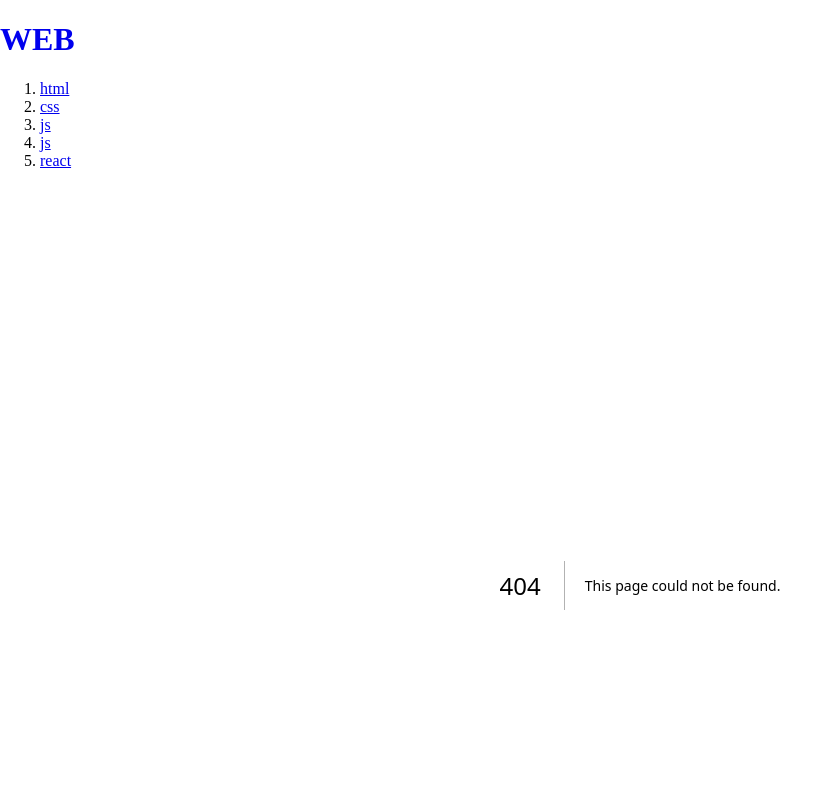
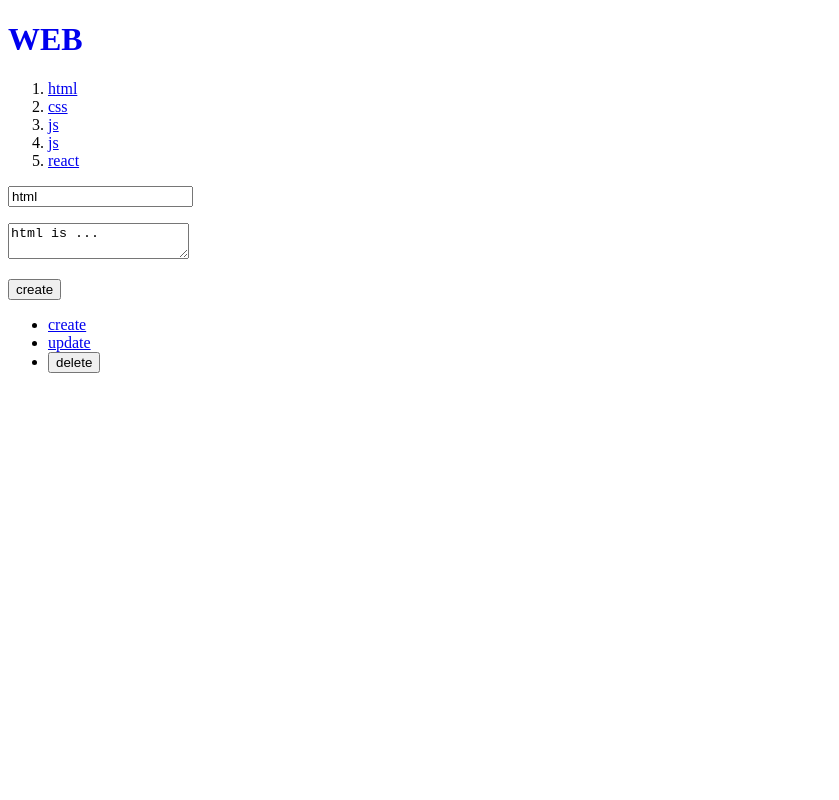
Before and after one commit to Personal-study-project/NextJS_0, a Next.js app: page /update/1 in a window 1280 px wide. Before the commit this address had no page. Shown: the top 800 px of the page, without its empty margins (0-839 px from the left). Built offline with nearby package versions, Linux system fonts and the light colour scheme; data requests are answered from the project's data file.

Commit message:
feat: update 기능 구현

```diff
--- a/src/app/read/[id]/page.js
+++ b/src/app/read/[id]/page.js
@@ -2,13 +2,13 @@
 // 'use client';
 
 export default async function Read(props) {
-    const res = await fetch(`http://localhost:9999/topics/${props.params.id}`);
+  const res = await fetch(`http://localhost:9999/topics/${props.params.id}`,
+  {cache:'no-store'});
   const topic = await res.json();
-    console.log(props);
   return (
     <>
       <h2>{topic.title}</h2>
       {topic.body}
     </>
-    )
+  );
 }
--- /dev/null
+++ b/src/app/update/[id]/page.js
@@ -0,0 +1,60 @@
+"use client";
+
+import { useParams, useRouter } from "next/navigation";
+import { useEffect, useState } from "react";
+
+export default function Update() {
+  const [title, setTitle] = useState("");
+  const [body, setBody] = useState("");
+  const router = useRouter();
+  const params = useParams();
+  const id = params.id;
+
+  useEffect(() => {
+    fetch(`http://localhost:9999/topics/` + id)
+      .then((res) => res.json())
+      .then((result) => {
+        setTitle(result.title);
+        setBody(result.body);
+      });
+  }, []);
+
+  return (
+    <form
+      onSubmit={(e) => {
+        e.preventDefault();
+        const title = e.target.title.value;
+        const body = e.target.body.value;
+        const options = {
+          method: "PATCH",
+          headers: {
+            "Content-Type": "application/json",
+          },
+          body: JSON.stringify({ title, body }),
+        };
+        // 캐싱 때문에 root 의 layout에 추가가 안된다. 캐시를 지우자
+        fetch("http://localhost:9999/topics/" + id, options)
+          .then((res) => res.json())
+          .then((result) => {
+            const lastid = result.id;
+            router.push(`/read/${lastid}`);
+            router.refresh();
+          });
+      }}
+    >
+      <p>
+        <input type="text" name="title" placeholder="title" value={title}
+            onChange={(e) => setTitle(e.target.value)}
+        />
+      </p>
+      <p>
+        <textarea name="body" placeholder="body" value={body}
+            onChange={(e) => setBody(e.target.value)}
+        ></textarea>
+      </p>
+      <p>
+        <input type="submit" value="create" />
+      </p>
+    </form>
+  );
+}
```
Lines whose indentation alone changed are shown as unchanged.
